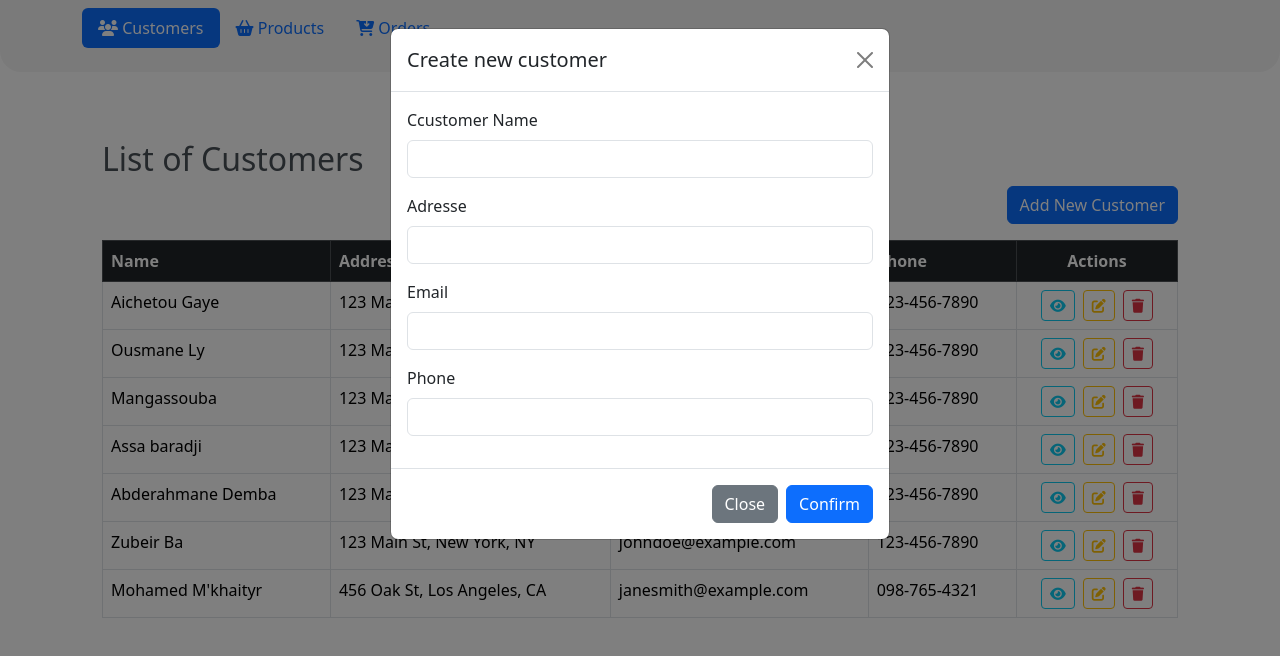
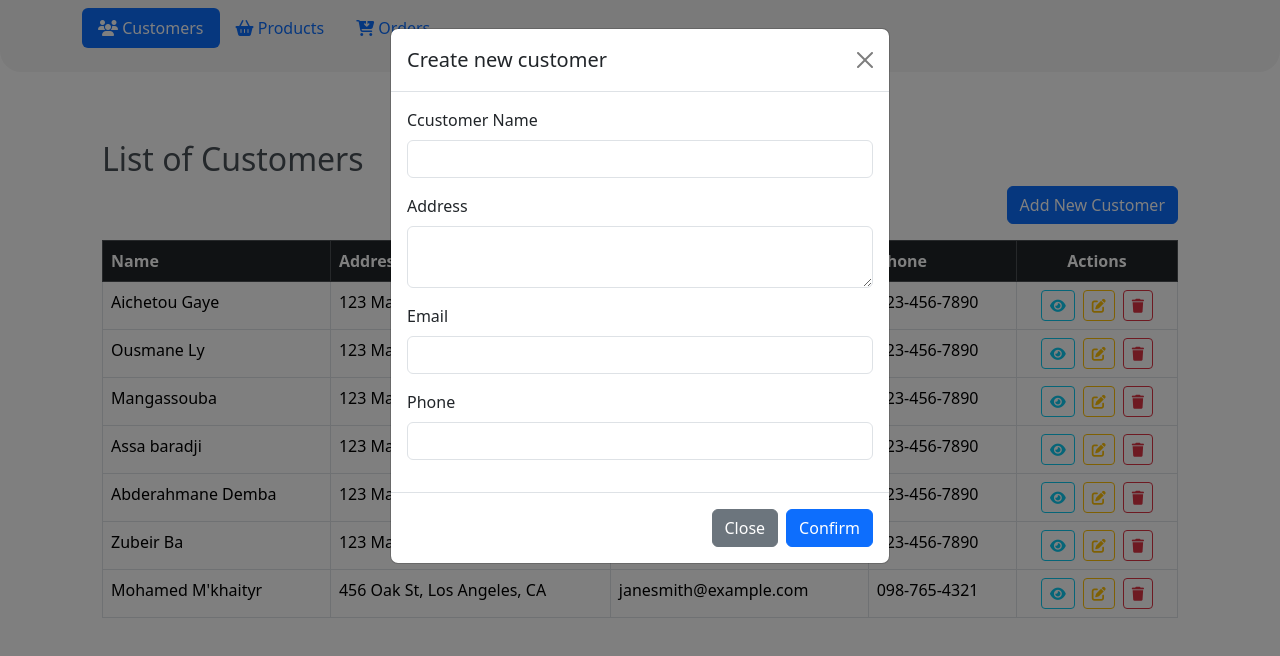
Before and after one commit to AbderahmaneThimbo/order_manager_vue_app, a Vue app: page / in a window 1280 px wide. Both pictures are taken after a click on the button "Add New Customer". Shown: the top 656 px of the page. Built offline with nearby package versions, Linux system fonts and the light colour scheme.

Commit message:
correction type de champs

```diff
--- a/src/components/customers/AddCustomer.vue
+++ b/src/components/customers/AddCustomer.vue
@@ -19,8 +19,8 @@
           </div>
 
           <div class="mb-3">
-            <label for="address" class="form-label">Adresse </label>
-            <input type="text" name="address" class="form-control" v-model="newCustomer.address" required />
+            <label for="name" class="form-label">Address</label>
+            <textarea name="description" class="form-control" v-mpdel="newCustomer.address" required></textarea>
           </div>
 
           <div class="mb-3">
--- a/src/components/customers/ListCustomer.vue
+++ b/src/components/customers/ListCustomer.vue
@@ -57,7 +57,7 @@
                 </div>
                 <div class="mb-3">
                   <label for="name" class="form-label">Address</label>
-                  <input type="text" name="name" class="form-control" :value="selectedCustomer?.address" readonly />
+                  <textarea name="description" class="form-control" :value="selectedCustomer?.address" readonly></textarea>
                 </div>
                 <div class="mb-3">
                   <label for="name" class="form-label">Email</label>
@@ -179,4 +179,7 @@ h2 {
 input {
   background-color: lavender;
 }
+textarea{
+  background-color: lavender;
+}
 </style>
--- a/src/components/customers/UpdateCustomer.vue
+++ b/src/components/customers/UpdateCustomer.vue
@@ -10,8 +10,8 @@
         <input type="text" id="name" class="form-control" v-model="clientModifie.name" required />
       </div>
       <div class="mb-3">
-        <label for="address" class="form-label">Adresse</label>
-        <input type="text" id="address" class="form-control" v-model="clientModifie.address" required />
+        <label for="name" class="form-label">Address</label>
+        <textarea name="description" class="form-control" v-mpdel="clientModifie.address" required></textarea>
       </div>
       <div class="mb-3">
         <label for="email" class="form-label">Email</label>
--- a/src/components/orders/ListOrder.vue
+++ b/src/components/orders/ListOrder.vue
@@ -74,10 +74,6 @@ const view = (orderId) => {
     router.push({ name: 'view', params: { id: orderId } });
 
 };
-// router.push({ name: 'view', params: { id: orderId } });
-
-
-
 
 const confirmDeleteOrder = (id) => {
     const isConfirmed = confirm("Êtes-vous sûr de vouloir supprimer cette commande?");
--- a/src/components/products/AddProduct.vue
+++ b/src/components/products/AddProduct.vue
@@ -47,9 +47,9 @@
               </div>
             </div>
             <div class="mb-3">
-              <label for="description" class="form-label">Description</label>
-              <textarea name="description" class="form-control" v-model="newProduct.description" required></textarea>
-            </div>
+  <label for="description" class="form-label">Description</label>
+  <textarea name="description" class="form-control" v-model="newProduct.description"></textarea>
+</div>
           </div>
         </form>
         <div class="modal-footer">
@@ -113,6 +113,5 @@ const addProduct = () => {
 
 textarea {
   width: 100%;
-  resize: none;
 }
 </style>
--- a/src/components/products/ListProduct.vue
+++ b/src/components/products/ListProduct.vue
@@ -209,7 +209,6 @@ input {
 
 textarea {
   width: 100%;
-  resize: none;
   background-color: lavender;
 
 }
--- a/src/components/products/UpdateProduct.vue
+++ b/src/components/products/UpdateProduct.vue
@@ -100,6 +100,5 @@ const updateProduct = () => {
 
 textarea {
     width: 100%;
-    resize: none;
 }
 </style>
```
